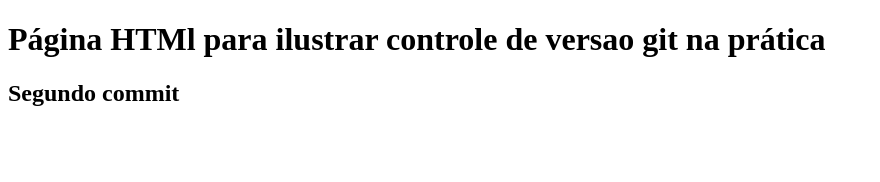
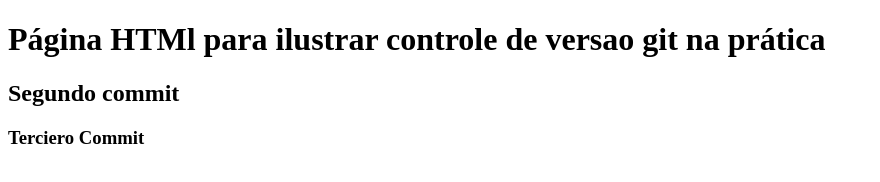
Before and after one commit to herundina/index, a plain HTML site: page index.html in a window 1280 px wide. Shown: the whole page, without its empty margins (0-880 px from the left). Drawn offline with Linux system fonts and the light colour scheme.

Commit message:
Terceiro commit

```diff
--- a/index.html
+++ b/index.html
@@ -10,5 +10,6 @@
             Página HTMl para ilustrar controle de versao git na prática
     </h1>
     <h2>Segundo commit</h2>
+    <h3>Terciero Commit</h3>
 </body>
 </html>
```
